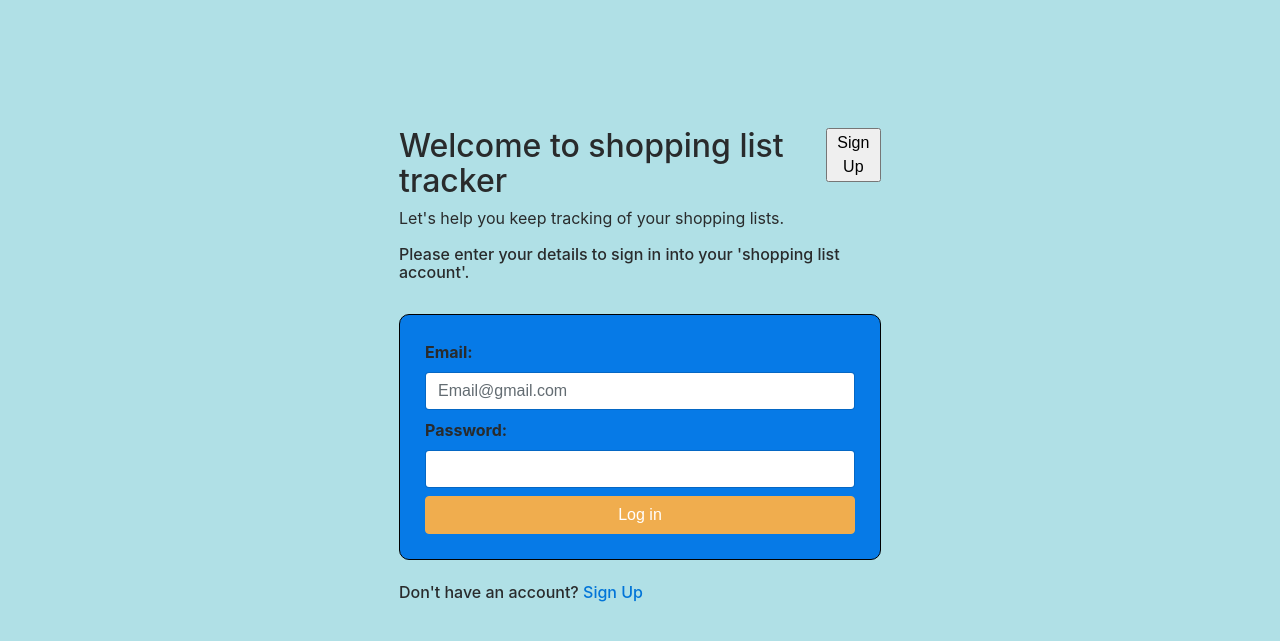
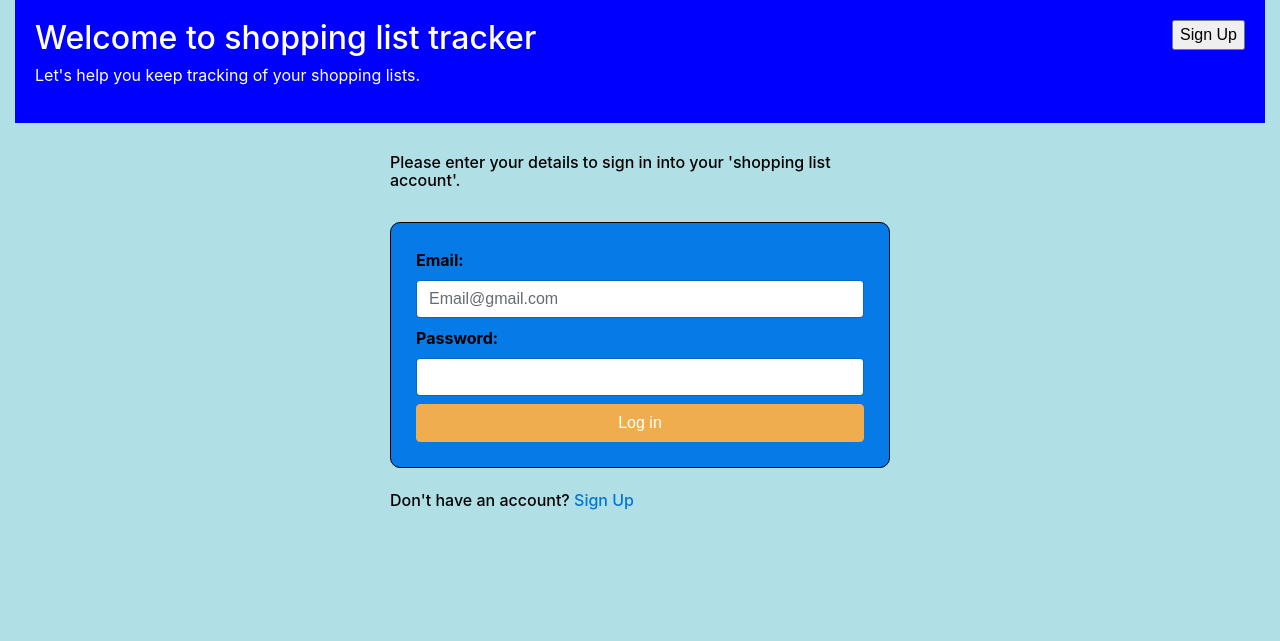
Before and after one commit to Betty-Kebenei/shopping-list, a Flask app: page / in a window 1280 px wide. Shown: the top 641 px of the page. Run offline with Flask 2, Linux system fonts and the light colour scheme; parts of the project's set-up code (start-up, migrations or seed data) failed here and were passed over; some libraries are stand-ins or nearby versions.

Commit message:
[FIXES]Update user interface styling

```diff
--- a/app/static/stylesheets/style.css
+++ b/app/static/stylesheets/style.css
@@ -1,6 +1,18 @@
+body .container-fluid .header{
+    background-color:blue;
+    color: white;
+    padding: 20px;
+    clear: left;
+    }
+
+body .container-fluid .content{
+    background-color: powderblue;
+    margin: 2.5% 30%;
+    color: black;
+    }
+
 body {
     background-color: powderblue;
-    margin: 10% 30%;
     }
 
 body .container-fluid .content form {
```
